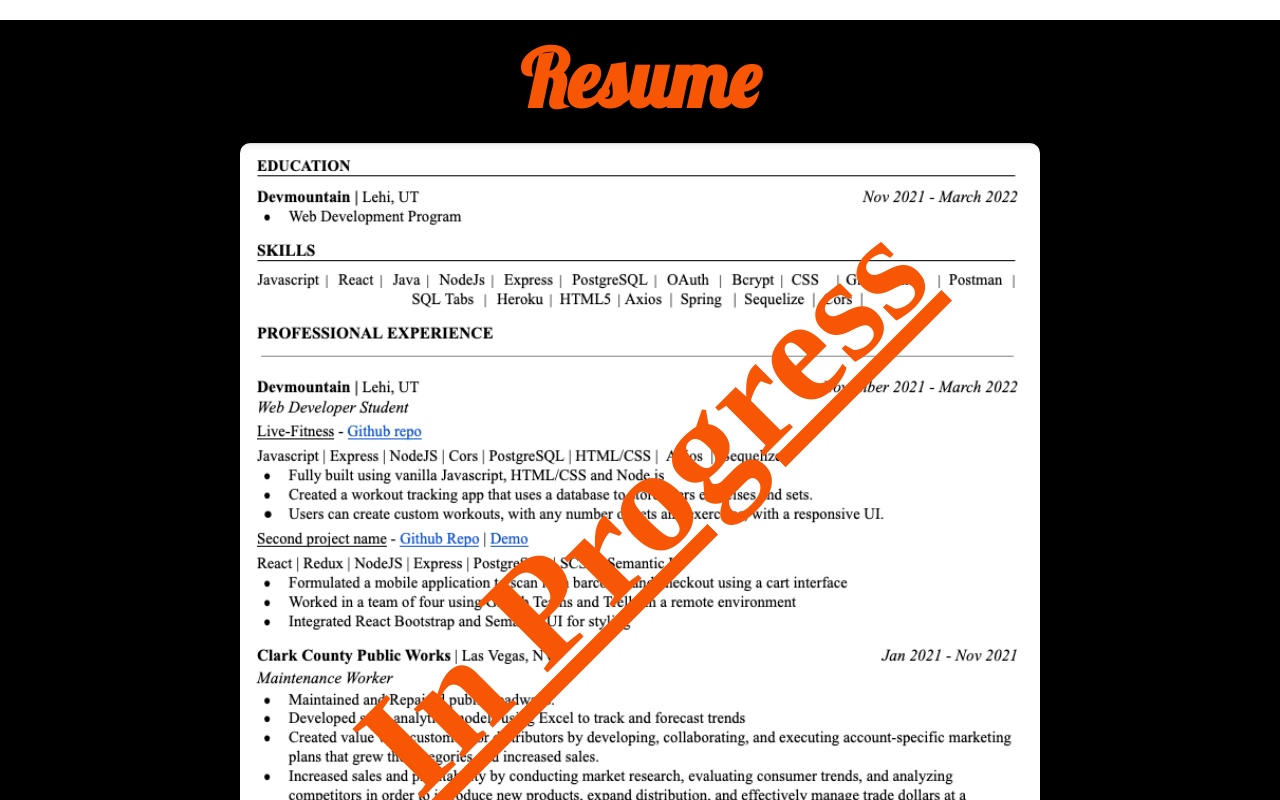
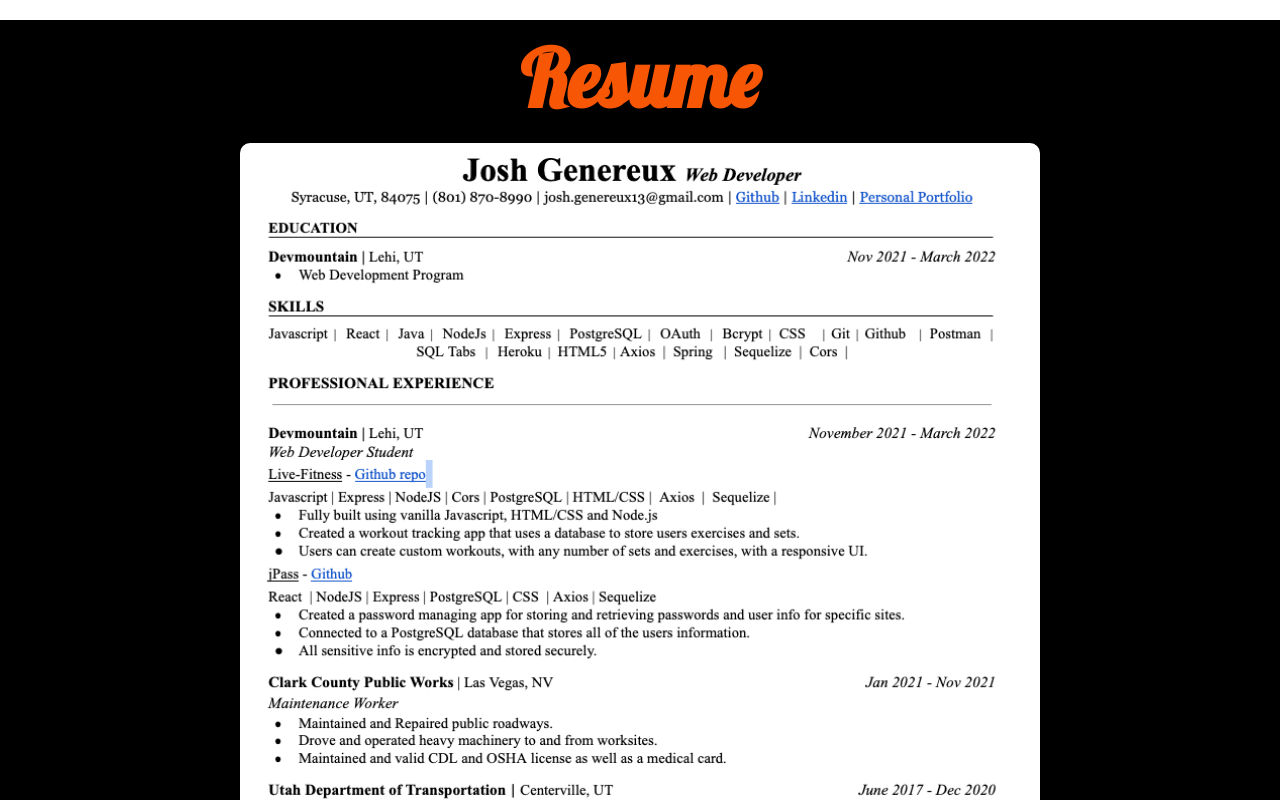
Before and after one commit to JoshGenereux/old-portfolio, a React (Create React App) app: page / in a window 1280 px wide. Shown: the part 1480-2280 px from the top of the page. Built offline with nearby package versions, Linux system fonts and the light colour scheme.

Commit message:
updated resume

```diff
--- a/src/components/Resume.js
+++ b/src/components/Resume.js
@@ -1,5 +1,5 @@
 import React from "react";
-import resume from '../pictures/Screen Shot 2022-02-08 at 3.11.17 PM.png';
+import resume from '../pictures/resume.png';
 import ScrollIntoView from "react-scroll-into-view";
 import {faHouse} from "@fortawesome/free-solid-svg-icons";
 import {FontAwesomeIcon} from "@fortawesome/react-fontawesome";
@@ -11,7 +11,6 @@
       <h1 className='resume-header'>Resume</h1>
       <div className='resume-container'>
         <img className='resume' src={resume}/>
-        <h1 className='resume-words'>In Progress</h1>
       </div>
       <ScrollIntoView selector='.header'>
         <button className='about-home-btn'><FontAwesomeIcon icon={faHouse} /></button>
```
Also changed, not shown: src/pictures/resume.png (added).
